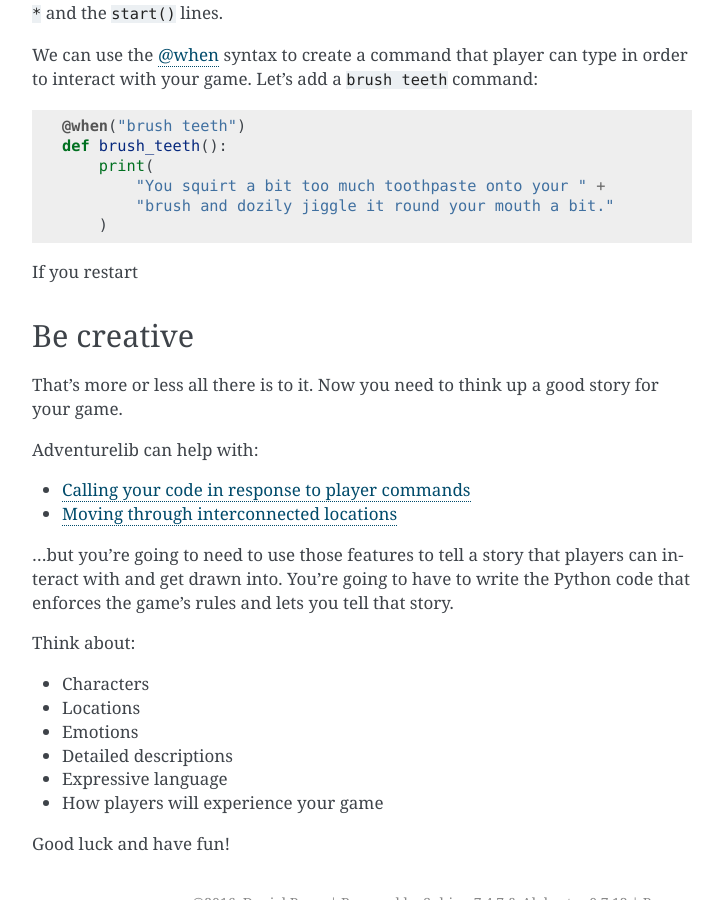
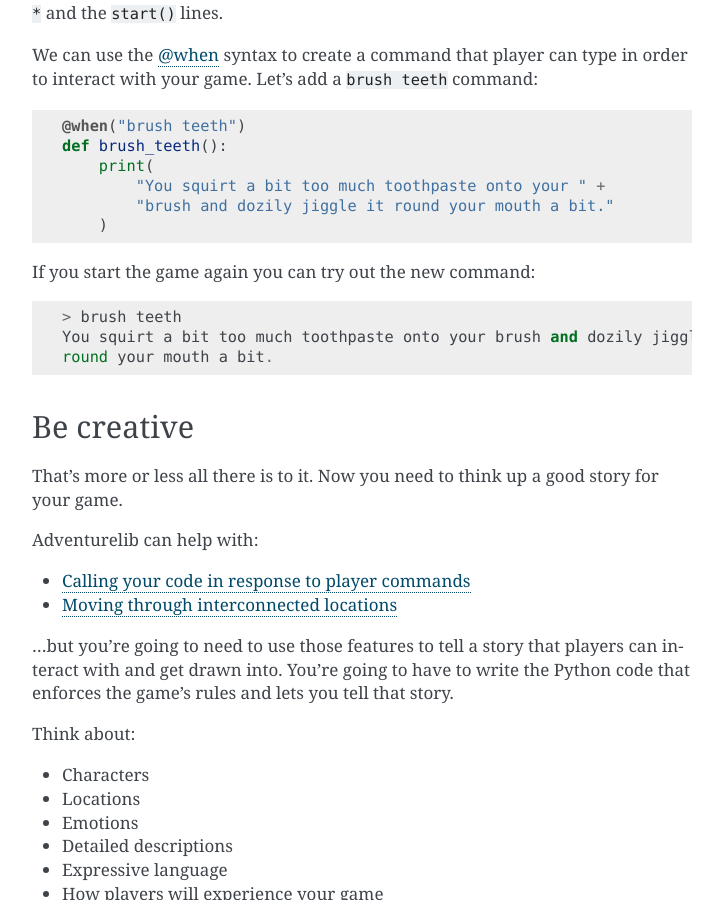
Before and after one commit to lordmauve/adventurelib, a Sphinx documentation site: the page built from doc/intro.rst, in a window 1280 px wide and 900 px high, scrolled down 978 px. Shown: the whole window, without its empty margins (388-1111 px from the left). Built offline with Sphinx 7.4.7, drawn with Linux system fonts in a browser that asks for light colours.

Commit message:
Finish incomplete sentence

```diff
--- a/doc/intro.rst
+++ b/doc/intro.rst
@@ -59,7 +59,11 @@ command::
             "brush and dozily jiggle it round your mouth a bit."
         )
 
-If you restart
+If you start the game again you can try out the new command::
+
+    > brush teeth
+    You squirt a bit too much toothpaste onto your brush and dozily jiggle it
+    round your mouth a bit.
 
 Be creative
 -----------
```
